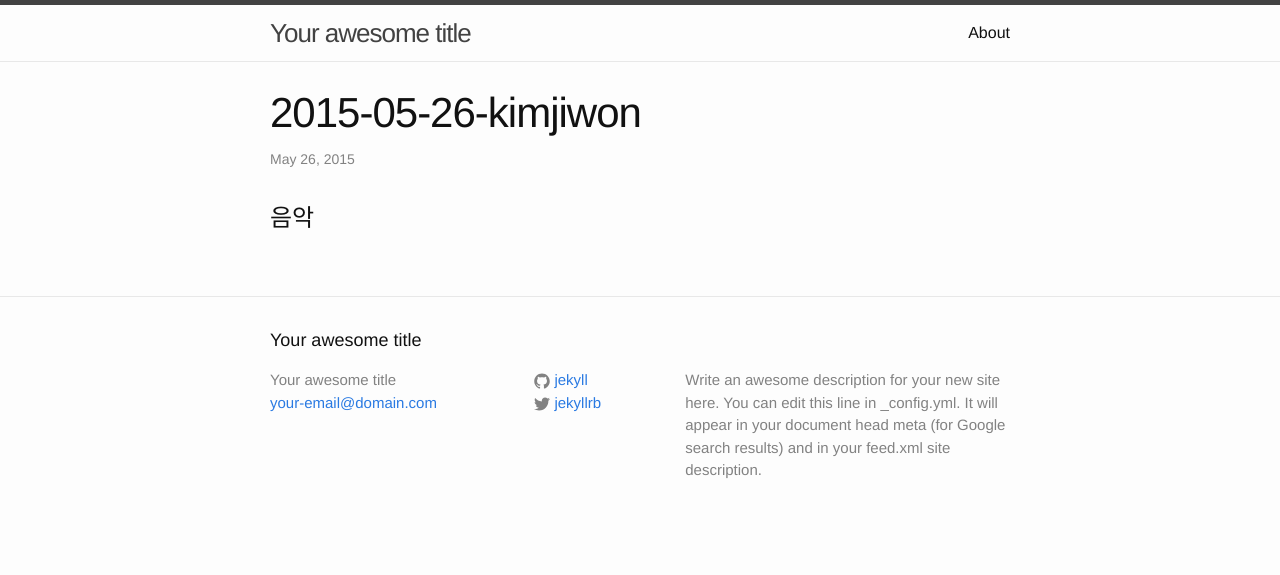
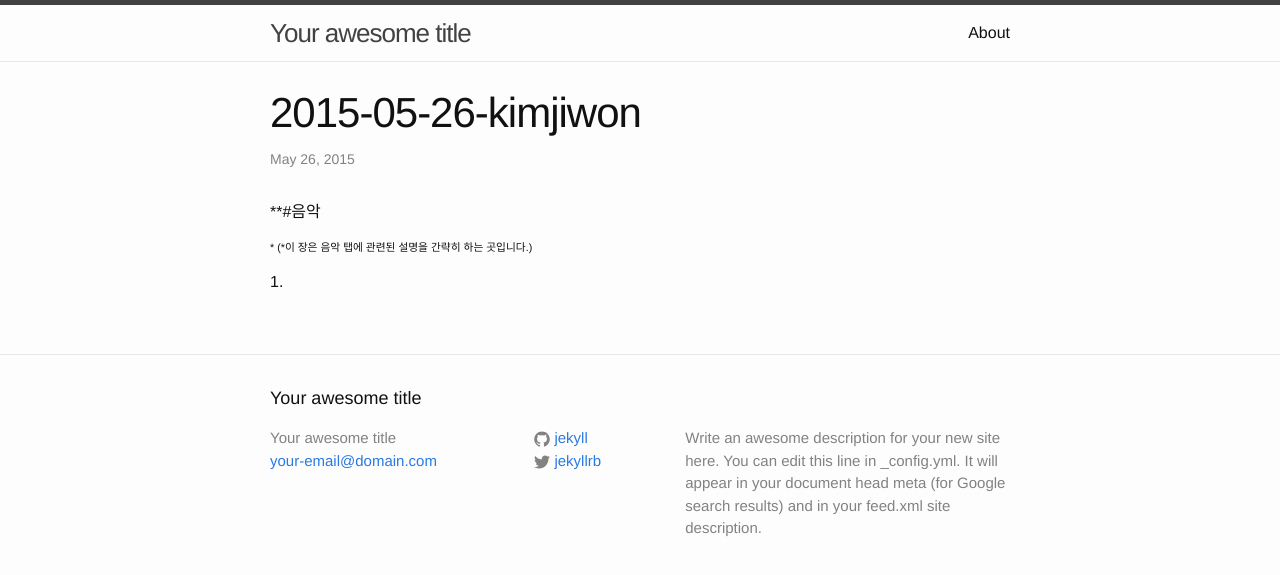
Before and after one commit to forhobby/forhobby.github.com, a Jekyll site: the page built from _posts/2015-05-26-kimjiwon.md, in a window 1280 px wide. Shown: the top 575 px of the page. Built offline with Jekyll 4.4.1, drawn with Linux system fonts in a browser that asks for light colours.

Commit message:
kim-M-intro

```diff
--- a/_posts/2015-05-26-kimjiwon.md
+++ b/_posts/2015-05-26-kimjiwon.md
@@ -5,4 +5,8 @@ date: 2015-05-26 18:00:00
 categories: jekyll update
 ---
 
-#음악
+**#음악
+
+######* (*이 장은 음악 탭에 관련된 설명을 간략히 하는 곳입니다.)
+
+ 1.
```
